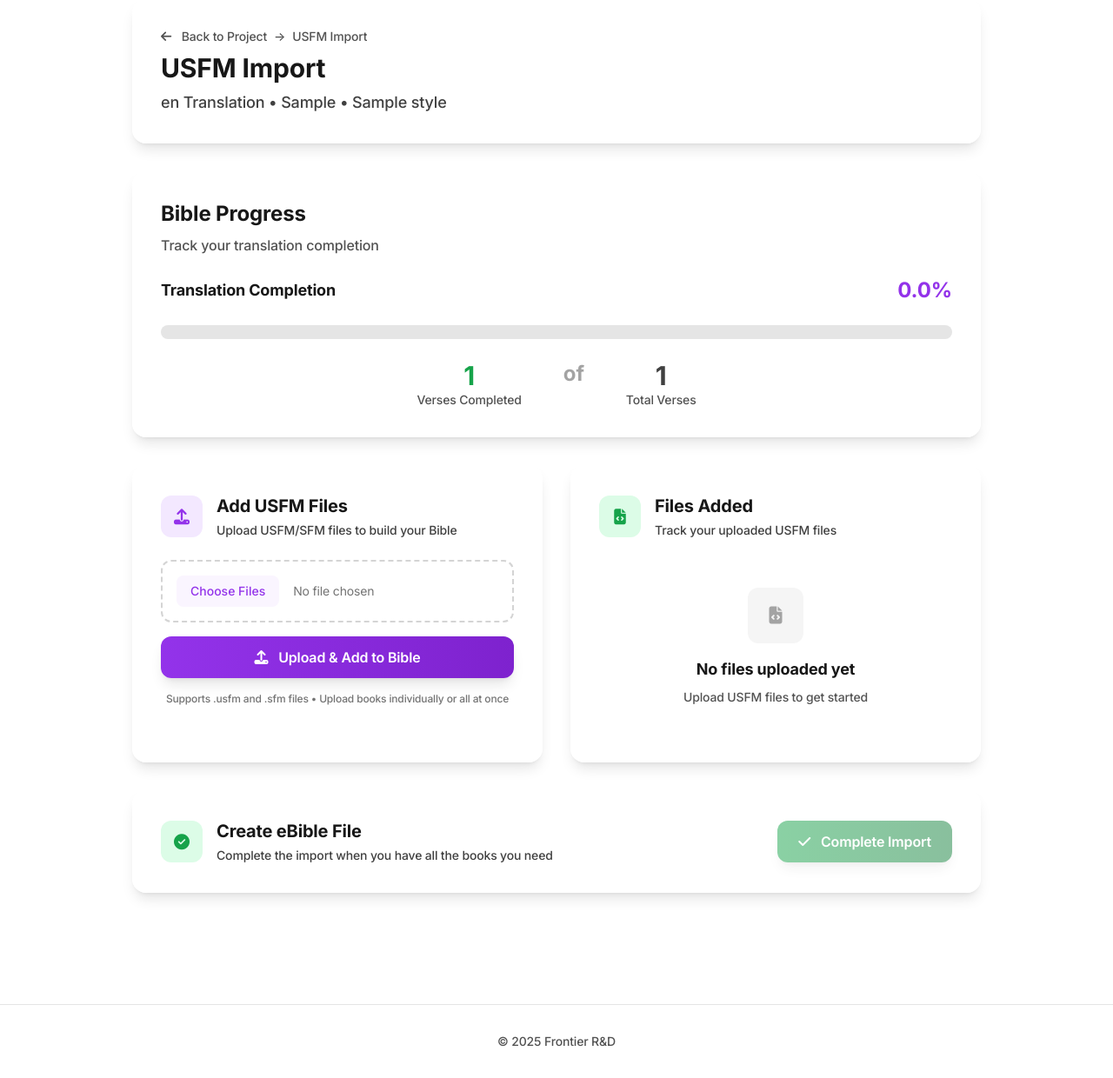
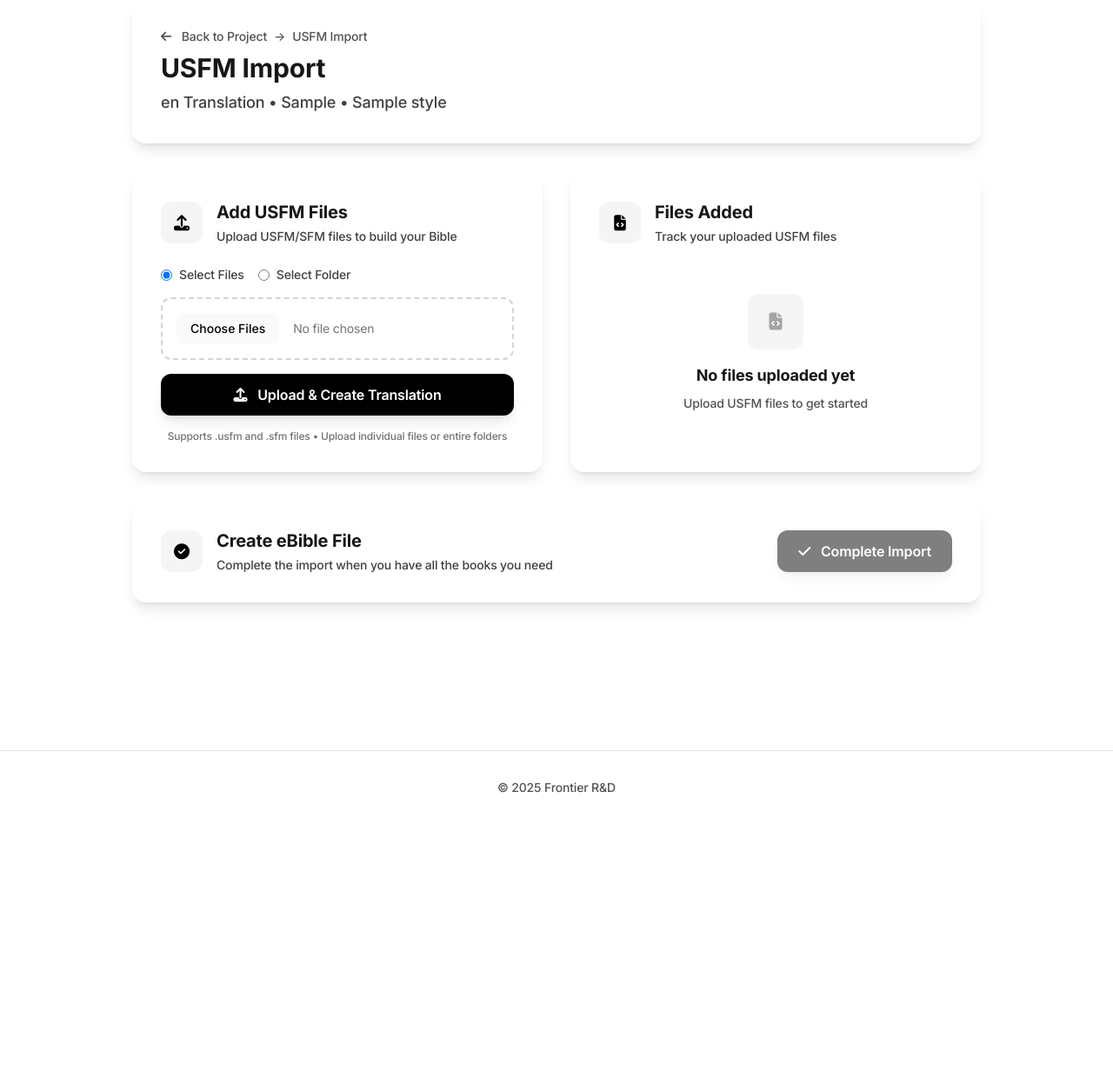
Before and after one commit to genesis-ai-dev/CodexZero, a Flask app: page /project/1/usfm-import in a window 1280 px wide. Shown: the part 102-1342 px from the top of the page at 87% size. After the commit the page ends 1014 px from the top, so only its background shows below. Run offline with Flask 3, Linux system fonts and the light colour scheme; a user stored in the database is signed in; tables that the repository leaves empty hold one stand-in row (values such as "Sample post"); data that the repository does not hold is empty; some libraries are stand-ins or nearby versions.

Commit message:
Improved USFM importer.

```diff
--- a/routes/files.py
+++ b/routes/files.py
@@ -210,37 +210,22 @@ def usfm_import(project_id):
     project = Project.query.get_or_404(project_id)
     return render_template('usfm_import.html', project=project)
 
+
+
+
+
 @files.route('/project/<int:project_id>/usfm-status')
 @login_required
 def usfm_status(project_id):
-    """Get USFM import status and progress stats"""
+    """Get USFM import status and progress stats - only count verses from selected translation"""
     require_project_access(project_id, 'viewer')
     project = Project.query.get_or_404(project_id)
 
-    total_verses = 0
-    filled_verses = 0
-
-    # Count from unified Text records (USFM uploads use this)
-    from models import Text, Verse
-
-    all_texts = Text.query.filter_by(
-        project_id=project_id
-    ).all()
-
-    for text in all_texts:
-        # Count all verses for this text
-        verses = Verse.query.filter_by(text_id=text.id).all()
-        total_verses += len(verses)
-        # Count filled verses (non-empty text)
-        filled_verses += sum(1 for v in verses if v.verse_text and v.verse_text.strip())
-
-    # Calculate completion percentage based on Protestant canon
-    completion_percentage = (filled_verses / 31170) * 100 if filled_verses > 0 else 0.0
-
+    # Return 0 by default - let the frontend choose which translation to track
     stats = {
-        'total_verses': total_verses,
-        'filled_verses': filled_verses,
-        'completion_percentage': completion_percentage
+        'total_verses': 0,
+        'filled_verses': 0,
+        'completion_percentage': 0.0
     }
 
     return jsonify({
@@ -261,6 +246,8 @@ def usfm_upload(project_id):
     files = request.files.getlist('usfm_files')
     if not files:
         return error_response('No files selected')
+
+
 
     # Process all files as USFM content
     all_verses = {}
@@ -315,7 +302,7 @@ def usfm_upload(project_id):
             error_msg += f' Errors: {"; ".join(processing_errors)}'
         return jsonify({'error': error_msg}), 400
 
-    # Create eBible format from all verses
+    # Always create new translation from USFM files
     vref_path = os.path.join(os.path.dirname(os.path.dirname(os.path.abspath(__file__))), 'data', 'vref.txt')
     builder = EBibleBuilder(vref_path)
     ebible_lines = builder.create_ebible_from_usfm_verses(all_verses)
@@ -330,22 +317,25 @@ def usfm_upload(project_id):
 
     # Store directly in database using save_project_file
     project_file = save_project_file(project_id, ebible_content, project_filename, 'ebible', 'text/plain')
+    project_file_id = project_file.id
     db.session.commit()
 
 
 
     # Calculate stats for response
-    from utils.usfm_parser import EBibleBuilder
-    vref_path = os.path.join(os.path.dirname(os.path.dirname(os.path.abspath(__file__))), 'data', 'vref.txt')
-    builder = EBibleBuilder(vref_path)
-    stats = builder.get_completion_stats(ebible_lines)
+    stats = {
+        'verses_added': len(all_verses),
+        'total_verses': 0,
+        'filled_verses': 0,
+        'completion_percentage': 0.0
+    }
 
     result = {
         'success': True,
         'message': f'Processed {len([f for f in uploaded_file_info if f["status"] == "success"])} USFM file(s), stored {len(all_verses)} verses in database',
         'uploaded_files': uploaded_file_info,
         'verses_added': len(all_verses),
-        'file_id': project_file.id,
+        'file_id': project_file_id,
         'filename': project_filename,
         'stats': stats  # Include completion stats
     }
--- a/templates/project.html
+++ b/templates/project.html
@@ -160,7 +160,7 @@
                                 New Translation
                             </button>
                             <a href="{{ url_for('files.usfm_import', project_id=project.id) }}"
-                               class="inline-flex items-center px-4 py-2 bg-gradient-to-r from-purple-600 to-purple-700 text-white hover:from-purple-700 hover:to-purple-800 rounded-xl font-semibold transition-all duration-200 shadow-lg">
+                               class="inline-flex items-center px-4 py-2 bg-gradient-to-r from-blue-600 to-blue-700 text-white hover:from-blue-700 hover:to-blue-800 rounded-xl font-semibold transition-all duration-200 shadow-lg">
                                 <i class="fas fa-upload mr-2"></i>
                                 Import Files
                             </a>
@@ -233,7 +233,7 @@
                                 Create New Translation
                             </button>
                             <a href="{{ url_for('files.usfm_import', project_id=project.id) }}"
-                               class="inline-flex items-center px-6 py-3 bg-gradient-to-r from-purple-600 to-purple-700 text-white hover:from-purple-700 hover:to-purple-800 rounded-xl font-semibold transition-all duration-200 shadow-lg">
+                               class="inline-flex items-center px-6 py-3 bg-gradient-to-r from-blue-600 to-blue-700 text-white hover:from-blue-700 hover:to-blue-800 rounded-xl font-semibold transition-all duration-200 shadow-lg">
                                 <i class="fas fa-upload mr-2"></i>
                                 Import Files
                             </a>
--- a/templates/usfm_import.html
+++ b/templates/usfm_import.html
@@ -23,47 +23,16 @@
             </div>
         </div>
 
-        <!-- Progress Overview -->
-        <div class="bg-white/80 backdrop-blur-sm rounded-2xl shadow-lg border border-white/20 p-4 sm:p-8 mb-6 sm:mb-8">
-            <div class="mb-6">
-                <h2 class="text-xl sm:text-2xl font-bold text-neutral-900 mb-2">Bible Progress</h2>
-                <p class="text-neutral-600 font-medium">Track your translation completion</p>
-            </div>
 
-            <div class="flex items-center justify-between mb-6">
-                <h3 class="text-lg font-bold text-neutral-900">Translation Completion</h3>
-                <div class="text-2xl font-bold text-purple-600">
-                    <span id="completion-percentage">0.0%</span>
-                </div>
-            </div>
-
-            <!-- Progress Bar -->
-            <div class="w-full bg-neutral-200 rounded-full h-4 mb-6">
-                <div id="progress-bar" class="bg-purple-600 h-full transition-all duration-500 rounded-full" style="width: 0%"></div>
-            </div>
-
-            <!-- Stats -->
-            <div class="flex justify-center space-x-8 sm:space-x-12 text-center">
-                <div>
-                    <div class="text-2xl sm:text-3xl font-bold text-green-600" id="filled-verses">0</div>
-                    <div class="text-sm text-neutral-600 font-medium">Verses Completed</div>
-                </div>
-                <div class="text-neutral-400 text-xl sm:text-2xl font-bold">of</div>
-                <div>
-                    <div class="text-2xl sm:text-3xl font-bold text-neutral-700" id="total-verses">0</div>
-                    <div class="text-sm text-neutral-600 font-medium">Total Verses</div>
-                </div>
-            </div>
-        </div>
 
         <!-- Main Content Grid -->
         <div class="grid grid-cols-1 lg:grid-cols-2 gap-6 sm:gap-8 mb-6 sm:mb-8">
             <!-- Upload Section -->
             <div class="bg-white/80 backdrop-blur-sm rounded-2xl shadow-lg border border-white/20 p-4 sm:p-8">
-                <div class="flex items-center mb-6">
-                    <div class="w-10 h-10 sm:w-12 sm:h-12 bg-purple-100 rounded-xl flex items-center justify-center mr-3 sm:mr-4">
-                        <i class="fas fa-upload text-purple-600 text-lg"></i>
-                    </div>
+                            <div class="flex items-center mb-6">
+                <div class="w-10 h-10 sm:w-12 sm:h-12 bg-neutral-100 rounded-xl flex items-center justify-center mr-3 sm:mr-4">
+                    <i class="fas fa-upload text-black text-lg"></i>
+                </div>
                     <div>
                         <h3 class="text-lg sm:text-xl font-bold text-neutral-900">Add USFM Files</h3>
                         <p class="text-neutral-700 text-sm mt-1 font-medium">Upload USFM/SFM files to build your Bible</p>
@@ -71,21 +40,33 @@
                 </div>
 
                 <div class="space-y-4">
-                    <div class="border-2 border-dashed border-neutral-300 rounded-xl p-4 hover:border-purple-400 hover:bg-purple-50/50 transition-all duration-200">
+                    <!-- Upload Mode Toggle -->
+                    <div class="flex space-x-4 mb-4">
+                        <label class="flex items-center cursor-pointer">
+                            <input type="radio" name="upload-mode" value="files" class="mr-2 text-black" checked>
+                            <span class="text-sm font-medium text-neutral-700">Select Files</span>
+                        </label>
+                        <label class="flex items-center cursor-pointer">
+                            <input type="radio" name="upload-mode" value="folder" class="mr-2 text-black">
+                            <span class="text-sm font-medium text-neutral-700">Select Folder</span>
+                        </label>
+                    </div>
+
+                    <div class="border-2 border-dashed border-neutral-300 rounded-xl p-4 hover:border-neutral-400 transition-colors">
                         <input type="file"
                                id="usfm-files"
                                accept=".usfm,.sfm"
                                multiple
-                               class="block w-full text-sm text-neutral-500 file:mr-4 file:py-2 file:px-4 file:border-0 file:rounded-lg file:bg-purple-50 file:text-sm file:font-medium file:text-purple-600 hover:file:bg-purple-100 transition-colors">
+                               class="block w-full text-sm text-neutral-500 file:mr-4 file:py-2 file:px-4 file:border-0 file:rounded-lg file:bg-neutral-50 file:text-sm file:font-medium file:text-black hover:file:bg-neutral-100">
                     </div>
 
-                    <button id="upload-btn" class="w-full px-6 py-3 bg-gradient-to-r from-purple-600 to-purple-700 text-white hover:from-purple-700 hover:to-purple-800 rounded-xl font-semibold transition-all duration-200 shadow-lg">
+                    <button id="upload-btn" class="w-full px-6 py-3 bg-black text-white hover:bg-neutral-800 rounded-xl font-semibold shadow-lg">
                         <i class="fas fa-upload mr-2"></i>
-                        Upload & Add to Bible
+                        Upload & Create Translation
                     </button>
 
                     <div class="text-xs text-neutral-500 text-center font-medium">
-                        Supports .usfm and .sfm files • Upload books individually or all at once
+                        Supports .usfm and .sfm files • Upload individual files or entire folders
                     </div>
                 </div>
             </div>
@@ -93,8 +74,8 @@
             <!-- Uploaded Files -->
             <div class="bg-white/80 backdrop-blur-sm rounded-2xl shadow-lg border border-white/20 p-4 sm:p-8">
                 <div class="flex items-center mb-6">
-                    <div class="w-10 h-10 sm:w-12 sm:h-12 bg-green-100 rounded-xl flex items-center justify-center mr-3 sm:mr-4">
-                        <i class="fas fa-file-code text-green-600 text-lg"></i>
+                    <div class="w-10 h-10 sm:w-12 sm:h-12 bg-neutral-100 rounded-xl flex items-center justify-center mr-3 sm:mr-4">
+                        <i class="fas fa-file-code text-black text-lg"></i>
                     </div>
                     <div>
                         <h3 class="text-lg sm:text-xl font-bold text-neutral-900">Files Added</h3>
@@ -118,8 +99,8 @@
         <div class="bg-white/80 backdrop-blur-sm rounded-2xl shadow-lg border border-white/20 p-4 sm:p-8">
             <div class="flex flex-col sm:flex-row sm:items-center justify-between gap-4">
                 <div class="flex items-center">
-                    <div class="w-10 h-10 sm:w-12 sm:h-12 bg-green-100 rounded-xl flex items-center justify-center mr-3 sm:mr-4">
-                        <i class="fas fa-check-circle text-green-600 text-lg"></i>
+                    <div class="w-10 h-10 sm:w-12 sm:h-12 bg-neutral-100 rounded-xl flex items-center justify-center mr-3 sm:mr-4">
+                        <i class="fas fa-check-circle text-black text-lg"></i>
                     </div>
                     <div>
                         <h3 class="text-lg sm:text-xl font-bold text-neutral-900">Create eBible File</h3>
@@ -127,7 +108,7 @@
                     </div>
                 </div>
 
-                <button id="complete-btn" class="w-full sm:w-auto px-6 py-3 bg-gradient-to-r from-green-600 to-green-700 text-white hover:from-green-700 hover:to-green-800 rounded-xl font-semibold transition-all duration-200 shadow-lg opacity-50 cursor-not-allowed" disabled>
+                <button id="complete-btn" class="w-full sm:w-auto px-6 py-3 bg-black text-white hover:bg-neutral-800 rounded-xl font-semibold shadow-lg opacity-50 cursor-not-allowed" disabled>
                     <i class="fas fa-check mr-2"></i>
                     Complete Import
                 </button>
@@ -141,30 +122,71 @@
 <script>
     const projectId = {{ project.id }};
     let uploadedFiles = [];
-    let currentStats = { total_verses: 0, filled_verses: 0, missing_verses: 0, completion_percentage: 0 };
-
     // DOM Elements
     const uploadBtn = document.getElementById('upload-btn');
     const completeBtn = document.getElementById('complete-btn');
     const fileInput = document.getElementById('usfm-files');
     const uploadedFilesList = document.getElementById('uploaded-files-list');
     const noFilesMessage = document.getElementById('no-files-message');
+    const uploadModeRadios = document.querySelectorAll('input[name="upload-mode"]');
 
-    // Progress elements
-    const progressBar = document.getElementById('progress-bar');
-    const completionPercentage = document.getElementById('completion-percentage');
-    const filledVerses = document.getElementById('filled-verses');
-    const totalVerses = document.getElementById('total-verses');
+    // Upload mode toggle handler
+    uploadModeRadios.forEach(radio => {
+        radio.addEventListener('change', function() {
+            if (this.value === 'folder') {
+                fileInput.setAttribute('webkitdirectory', '');
+                fileInput.removeAttribute('multiple');
+                fileInput.removeAttribute('accept');
+            } else {
+                fileInput.removeAttribute('webkitdirectory');
+                fileInput.setAttribute('multiple', '');
+                fileInput.setAttribute('accept', '.usfm,.sfm');
+            }
+            // Clear current selection
+            fileInput.value = '';
+        });
+    });
 
     // Upload button handler
     uploadBtn.addEventListener('click', function() {
         const files = fileInput.files;
         if (files.length === 0) {
-            showMessage('Please select at least one USFM file', 'error');
+            showMessage('Please select at least one USFM file or folder', 'error');
             return;
         }
 
-        uploadFiles(files);
+        // Always filter for USFM/SFM files (regardless of mode)
+        const usfmFiles = [];
+        const filteredOutFiles = [];
+
+        for (let i = 0; i < files.length; i++) {
+            const file = files[i];
+            const fileName = file.name.toLowerCase();
+
+            if (fileName.endsWith('.usfm') || fileName.endsWith('.sfm')) {
+                usfmFiles.push(file);
+            } else {
+                filteredOutFiles.push(file.name);
+            }
+        }
+
+        // Show info about filtered files if any were excluded
+        if (filteredOutFiles.length > 0) {
+            const truncatedList = filteredOutFiles.slice(0, 3);
+            const remaining = filteredOutFiles.length - 3;
+            let message = `Filtered out ${filteredOutFiles.length} non-USFM file${filteredOutFiles.length > 1 ? 's' : ''}: ${truncatedList.join(', ')}`;
+            if (remaining > 0) {
+                message += ` and ${remaining} more`;
+            }
+            showMessage(message, 'info');
+        }
+
+        if (usfmFiles.length === 0) {
+            showMessage('No USFM or SFM files found in selection', 'error');
+            return;
+        }
+
+        uploadFiles(usfmFiles);
     });
 
     // Complete button handler
@@ -184,10 +206,12 @@
 
         const formData = new FormData();
 
-        // Add all files
+        // Add all USFM/SFM files
         for (let i = 0; i < files.length; i++) {
             formData.append('usfm_files', files[i]);
         }
+
+        showMessage(`Uploading ${files.length} USFM file${files.length > 1 ? 's' : ''}...`, 'info');
 
         fetch(`/project/${projectId}/usfm-upload`, {
             method: 'POST',
@@ -227,18 +251,18 @@
 
         // Create file element
         const fileElement = document.createElement('div');
-        fileElement.className = 'bg-white/90 border border-neutral-200 rounded-xl p-4 flex items-center justify-between hover:shadow-md transition-all duration-200';
+        fileElement.className = 'bg-white/90 border border-neutral-200 rounded-xl p-4 flex items-center justify-between hover:shadow-md';
         fileElement.innerHTML = `
             <div class="flex items-center min-w-0 flex-1">
-                <div class="w-8 h-8 bg-green-100 rounded-lg flex items-center justify-center mr-3 flex-shrink-0">
-                    <i class="fas fa-file-code text-green-600 text-sm"></i>
+                <div class="w-8 h-8 bg-neutral-100 rounded-lg flex items-center justify-center mr-3 flex-shrink-0">
+                    <i class="fas fa-file-code text-black text-sm"></i>
                 </div>
                 <div class="min-w-0 flex-1">
                     <div class="font-medium text-sm text-neutral-900 truncate">${file.filename}</div>
                     <div class="text-xs text-neutral-600 font-medium">${file.verses_count} verses • ${file.books.join(', ')}</div>
                 </div>
             </div>
-            <div class="text-xs text-green-600 font-bold bg-green-50 px-2 py-1 rounded-lg flex-shrink-0">Added</div>
+            <div class="text-xs text-black font-bold bg-neutral-100 px-2 py-1 rounded-lg flex-shrink-0">Added</div>
         `;
 
         uploadedFilesList.appendChild(fileElement);
@@ -251,17 +275,7 @@
         }
     }
 
-    function updateProgress(stats) {
-        currentStats = stats;
 
-        // Update progress bar
-        progressBar.style.width = `${stats.completion_percentage}%`;
-
-        // Update text values
-        completionPercentage.textContent = `${stats.completion_percentage.toFixed(1)}%`;
-        filledVerses.textContent = stats.filled_verses.toLocaleString();
-        totalVerses.textContent = stats.total_verses.toLocaleString();
-    }
 
     function completeImport() {
         completeBtn.disabled = true;
@@ -300,14 +314,21 @@
     function showMessage(message, type) {
         // Create message element
         const messageElement = document.createElement('div');
-        messageElement.className = `fixed top-4 right-4 p-4 rounded-xl shadow-lg border z-50 max-w-sm ${
-            type === 'success'
-                ? 'bg-green-50 border-green-200 text-green-800'
-                : 'bg-red-50 border-red-200 text-red-800'
-        }`;
+        const styles = {
+            success: 'bg-green-50 border-green-200 text-green-800',
+            error: 'bg-red-50 border-red-200 text-red-800',
+            info: 'bg-blue-50 border-blue-200 text-blue-800'
+        };
+        const icons = {
+            success: 'fa-check-circle',
+            error: 'fa-exclamation-circle',
+            info: 'fa-info-circle'
+        };
+
+        messageElement.className = `fixed top-4 right-4 p-4 rounded-xl shadow-lg border z-50 max-w-sm ${styles[type] || styles.info}`;
         messageElement.innerHTML = `
             <div class="flex items-center space-x-2">
-                <i class="fas ${type === 'success' ? 'fa-check-circle' : 'fa-exclamation-circle'} flex-shrink-0"></i>
+                <i class="fas ${icons[type] || icons.info} flex-shrink-0"></i>
                 <span class="font-medium text-sm">${message}</span>
             </div>
         `;
@@ -320,21 +341,6 @@
         }, 5000);
     }
 
-    // Load existing progress on page load
-    fetch(`/project/${projectId}/usfm-status`)
-        .then(response => response.json())
-        .then(data => {
-            if (data.stats) {
-                updateProgress(data.stats);
-            }
-            if (data.uploaded_files && data.uploaded_files.length > 0) {
-                data.uploaded_files.forEach(file => {
-                    addUploadedFile(file);
-                });
-            }
-        })
-        .catch(error => {
-            console.error('Error loading status:', error);
-        });
+    // Page ready
 </script>
 {% endblock %}
--- a/utils/text_manager.py
+++ b/utils/text_manager.py
@@ -187,6 +187,8 @@ class TextManager:
             return False
 
 
+
+
 def get_text_manager(text_id: int) -> TextManager:
     """Factory function to get TextManager instance"""
     return TextManager(text_id)
```
